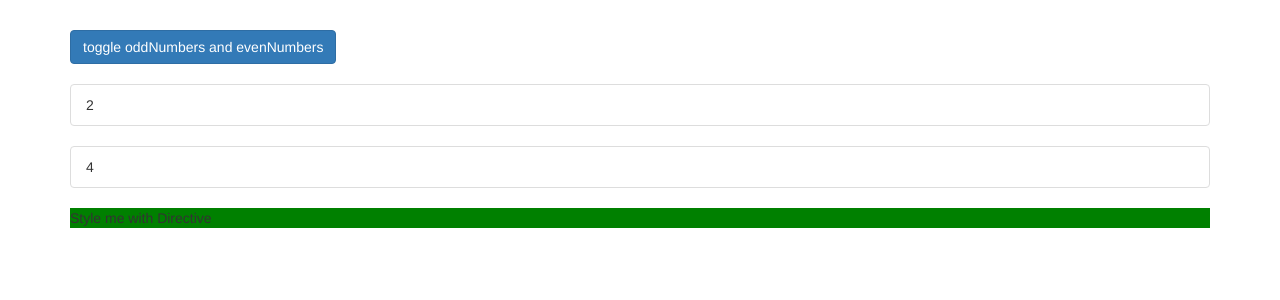
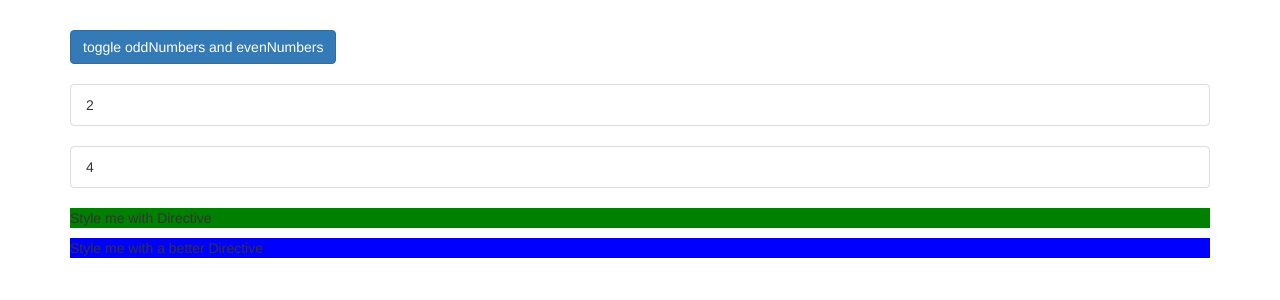
Before and after one commit to t10kiyotaka/angular-directives, an Angular app: page / in a window 1280 px wide. Shown: the top 300 px of the page. Built offline with nearby package versions, Linux system fonts and the light colour scheme.

Commit message:
Add directive

```diff
--- a/src/app/app.component.html
+++ b/src/app/app.component.html
@@ -32,6 +32,7 @@
       </ng-template>
 
       <p appBasicHightlight>Style me with Directive</p>
+      <p appBetterHighlight>Style me with a better Directive</p>
     </div>
   </div>
 </div>
--- a/src/app/app.module.ts
+++ b/src/app/app.module.ts
@@ -4,11 +4,13 @@
 
 import { AppComponent } from './app.component';
 import {BasicHightlightDirective} from './basic-hightlight/basic-hightlight.directive';
+import { BetterHighlightDirective } from './better-hightlight/better-highlight.directive';
 
 @NgModule({
   declarations: [
     AppComponent,
-    BasicHightlightDirective
+    BasicHightlightDirective,
+    BetterHighlightDirective
   ],
   imports: [
     BrowserModule,
--- /dev/null
+++ b/src/app/better-hightlight/better-highlight.directive.ts
@@ -0,0 +1,14 @@
+import {Directive, ElementRef, OnInit, Renderer2} from '@angular/core';
+
+@Directive({
+  selector: '[appBetterHighlight]'
+})
+export class BetterHighlightDirective implements OnInit {
+
+  constructor(private elRef: ElementRef, private renderer: Renderer2) { }
+
+  ngOnInit() {
+    this.renderer.setStyle(this.elRef.nativeElement, 'background-color', 'blue');
+  }
+
+}
```
